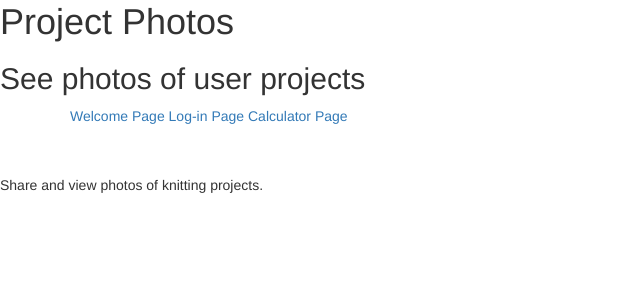
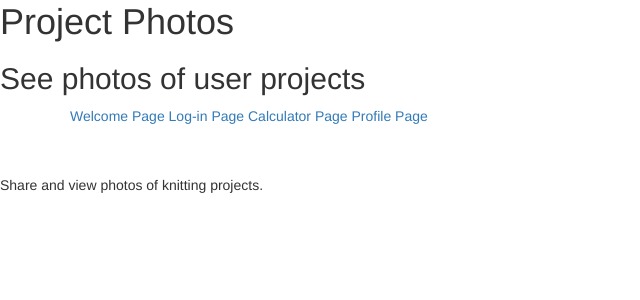
Before and after one commit to trew-boisvert/Knitting_Calculator, a Flask app: page /photos in a window 1280 px wide. Shown: the part 168-468 px from the top of the page, without its empty margins (0-640 px from the left). Run offline with Flask 2, Linux system fonts and the light colour scheme; some libraries are stand-ins or nearby versions.

Commit message:
Add profile page link to base.html

```diff
--- a/static/js/ajax.js
+++ b/static/js/ajax.js
@@ -145,9 +145,5 @@ $("#resume-knitting").on('click', (evt) => {
                 })
             }
         })
-        //write event listener for next button
-            //should increment index + row total, save here and on server
-        //write event listener for prev button
-            //should decrement index + row total, save here and on server
     })
 })
--- a/templates/base.html
+++ b/templates/base.html
@@ -37,6 +37,7 @@
             <a href="http://0.0.0.0:5000/" class="navbar-item">Welcome Page</a>
             <a href="http://0.0.0.0:5000/login" class="navbar-item">Log-in Page</a>
             <a href="http://0.0.0.0:5000/calculator" class="navbar-item">Calculator Page</a>
+            <a href="http://0.0.0.0:5000/profile" class="navbar-item">Profile Page</a>
           </div>
         </div>
       </div>
```
